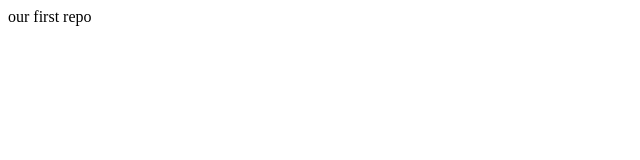
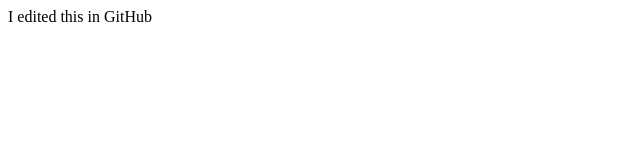
Before and after one commit to Kareem-Musa/git-course-repo, a plain HTML site: page index.html in a window 1280 px wide. Shown: the full height of the page, 0-640 px from the left. Drawn offline with Linux system fonts and the light colour scheme.

Commit message:
Edit in GitHub

```diff
--- a/index.html
+++ b/index.html
@@ -4,6 +4,6 @@
 
   </head>
   <body>
-    our first repo
+    I edited this in GitHub
   </body>
 </html>
```
